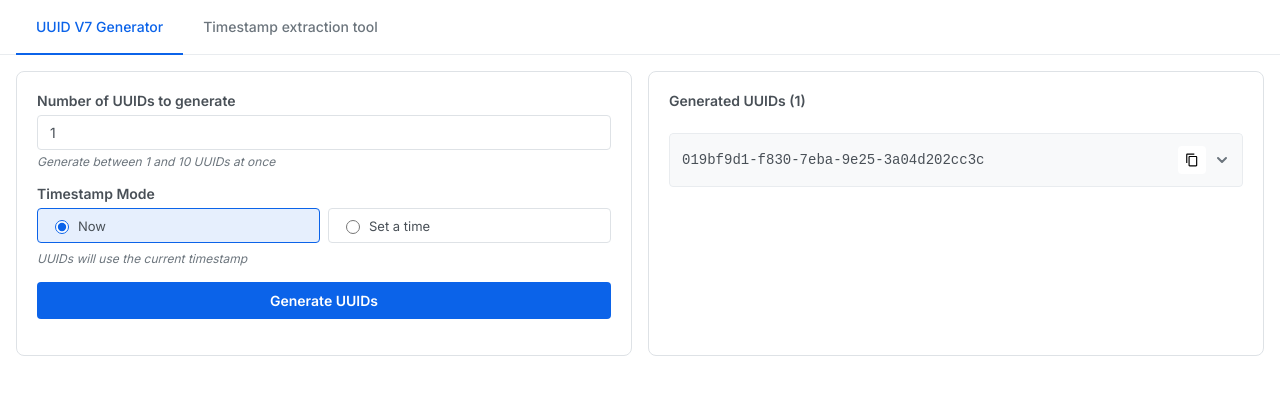
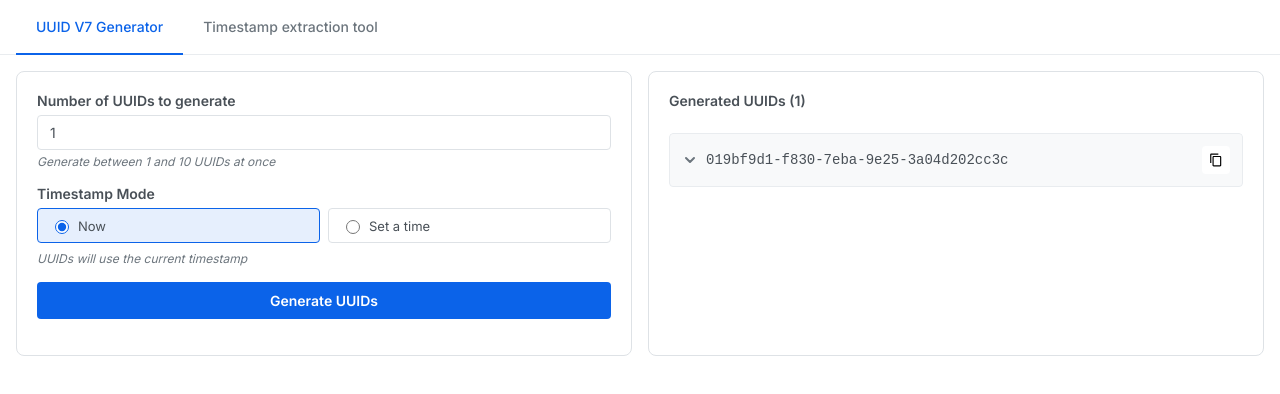
Before and after one commit to authgear/authgear-widget-uuid-v7-generator, a React (Vite) app: page / in a window 1280 px wide. Shown: the top 394 px of the page. Built offline with nearby package versions, Linux system fonts and the light colour scheme.

Commit message:
Implement character highlighting in UUIDGenerator for better user interaction.

```diff
--- a/src/App.tsx
+++ b/src/App.tsx
@@ -17,18 +17,9 @@ const App: React.FC = () => {
             box-sizing: border-box;
           }
 
-          /* Ensure proper scrolling in iframe contexts */
           .uuid-widget {
-            height: 100% !important;
-            min-height: 100% !important;
-          }
-
-          /* Ensure content area can scroll properly */
-          .uuid-widget > div:last-child {
-            height: 100% !important;
-            min-height: 100% !important;
-            overflow-y: auto !important;
-            overflow-x: hidden !important;
+            height: 100%;
+            min-height: 0;
           }
         `}
       </style>
--- a/src/components/UUIDGenerator.tsx
+++ b/src/components/UUIDGenerator.tsx
@@ -1,6 +1,6 @@
 import React, { useState, useEffect } from "react";
 
-import { generateUUIDv7, parseUUIDv7Timestamp, formatUUID } from "../utils/uuidUtils";
+import { generateUUIDv7, parseUUIDv7Timestamp, formatUUID, getUUIDv7Fields } from "../utils/uuidUtils";
 import DateTimePicker from "./DateTimePicker";
 import UUIDInspector from "./UUIDInspector";
 
@@ -310,9 +310,7 @@ const UUIDGenerator: React.FC = () => {
       color: "#495057",
       padding: 0,
       width: "100%",
-      height: "100%",
       boxSizing: "border-box",
-      overflow: "auto"
     }}>
       <div style={{
         display: "flex",
@@ -756,6 +754,32 @@ const UUIDGenerator: React.FC = () => {
                   {generatedUUIDs.map((uuid, index) => {
                     const timestampInfo = getTimestampInfo(uuid);
                     const isSelected = selectedUUIDIndex === index;
+                    const showHighlight =
+                      isSelected && inspectorExpanded && inspectorClickedId != null;
+                    const fields = showHighlight ? getUUIDv7Fields(uuid) : null;
+                    const activeField = fields?.find((f) => f.id === inspectorClickedId) ?? null;
+                    const highlightSet = new Set<string>();
+                    if (activeField) {
+                      for (const [a, b] of activeField.ranges) {
+                        for (let i = a; i < b; i++) highlightSet.add(String(i));
+                      }
+                    }
+                    const uuidContent = showHighlight && activeField
+                      ? uuid.split("").map((ch, i) => (
+                          <span
+                            key={i}
+                            style={{
+                              padding: "1px 0",
+                              backgroundColor: highlightSet.has(String(i))
+                                ? "rgba(11, 99, 233, 0.2)"
+                                : "transparent",
+                              color: highlightSet.has(String(i)) ? "#0B63E9" : "inherit",
+                            }}
+                          >
+                            {ch}
+                          </span>
+                        ))
+                      : uuid;
                     return (
                       <div
                         key={index}
@@ -802,6 +826,25 @@ const UUIDGenerator: React.FC = () => {
                           gap: "8px",
                           marginBottom: timestampInfo ? "8px" : "0"
                         }}>
+                          <span
+                            style={{
+                              display: "inline-flex",
+                              alignItems: "center",
+                              flexShrink: 0,
+                              color: inspectorExpanded && isSelected ? "#0B63E9" : "#6c757d",
+                            }}
+                            title={inspectorExpanded && isSelected ? "Hide details" : "See more details"}
+                          >
+                            {inspectorExpanded && isSelected ? (
+                              <svg width="16" height="16" viewBox="0 0 16 16" fill="none" xmlns="http://www.w3.org/2000/svg">
+                                <path d="M4 10L8 6L12 10" stroke="currentColor" strokeWidth="2" strokeLinecap="round" strokeLinejoin="round"/>
+                              </svg>
+                            ) : (
+                              <svg width="16" height="16" viewBox="0 0 16 16" fill="none" xmlns="http://www.w3.org/2000/svg">
+                                <path d="M4 6L8 10L12 6" stroke="currentColor" strokeWidth="2" strokeLinecap="round" strokeLinejoin="round"/>
+                              </svg>
+                            )}
+                          </span>
                           <code style={{
                             fontSize: "14px",
                             color: "#495057",
@@ -809,7 +852,7 @@ const UUIDGenerator: React.FC = () => {
                             flex: 1,
                             wordBreak: "break-all" as const
                           }}>
-                            {uuid}
+                            {uuidContent}
                           </code>
                           <button
                             onClick={(e) => {
@@ -834,15 +877,6 @@ const UUIDGenerator: React.FC = () => {
                               </svg>
                             )}
                           </button>
-                          {inspectorExpanded && isSelected ? (
-                            <svg width="16" height="16" viewBox="0 0 16 16" fill="none" xmlns="http://www.w3.org/2000/svg" style={{ flexShrink: 0 }}>
-                              <path d="M4 10L8 6L12 10" stroke="#0B63E9" strokeWidth="2" strokeLinecap="round" strokeLinejoin="round"/>
-                            </svg>
-                          ) : (
-                            <svg width="16" height="16" viewBox="0 0 16 16" fill="none" xmlns="http://www.w3.org/2000/svg" style={{ flexShrink: 0 }}>
-                              <path d="M4 6L8 10L12 6" stroke="#6c757d" strokeWidth="2" strokeLinecap="round" strokeLinejoin="round"/>
-                            </svg>
-                          )}
                         </div>
                         {timestampInfo && (
                           <div style={{
--- a/src/components/UUIDInspector.tsx
+++ b/src/components/UUIDInspector.tsx
@@ -10,27 +10,6 @@ const styles = {
     borderRadius: 8,
     fontFamily: "Inter, sans-serif",
   } as React.CSSProperties,
-  heading: {
-    fontWeight: 600,
-    fontSize: 14,
-    color: "#495057",
-    marginBottom: 12,
-  } as React.CSSProperties,
-  uuidLine: {
-    fontFamily: "monospace",
-    fontSize: 14,
-    color: "#495057",
-    marginBottom: 16,
-    lineHeight: 1.6,
-    wordBreak: "break-all" as const,
-  } as React.CSSProperties,
-  segment: (active: boolean) =>
-    ({
-      padding: "1px 0",
-      backgroundColor: active ? "rgba(11, 99, 233, 0.2)" : "transparent",
-      color: active ? "#0B63E9" : "inherit",
-      transition: "background-color 0.15s, color 0.15s",
-    }) as React.CSSProperties,
   fieldList: {
     display: "flex",
     flexDirection: "column" as const,
@@ -82,15 +61,10 @@ export default function UUIDInspector({
   onFieldClick,
 }: UUIDInspectorProps) {
   const fields = useMemo(() => getUUIDv7Fields(uuid), [uuid]);
-  const activeField = useMemo(
-    () => fields?.find((f) => f.id === activeFieldId) ?? null,
-    [fields, activeFieldId]
-  );
 
   if (!fields || fields.length === 0) {
     return (
       <div style={styles.panel}>
-        <div style={styles.heading}>UUID v7 Inspector</div>
         <div style={{ ...styles.fieldMeta, color: "#6c757d" }}>
           Not a valid UUID v7. Inspector available when a UUID v7 is displayed.
         </div>
@@ -98,33 +72,11 @@ export default function UUIDInspector({
     );
   }
 
-  const highlightedRanges = new Set<string>();
-  if (activeField) {
-    for (const [a, b] of activeField.ranges) {
-      for (let i = a; i < b; i++) highlightedRanges.add(String(i));
-    }
-  }
-
-  const uuidWithHighlights = (() => {
-    const out: React.ReactNode[] = [];
-    for (let i = 0; i < uuid.length; i++) {
-      const active = highlightedRanges.has(String(i));
-      out.push(
-        <span key={i} style={styles.segment(active)}>
-          {uuid[i]}
-        </span>
-      );
-    }
-    return out;
-  })();
-
   return (
     <div style={styles.panel}>
-      <div style={styles.heading}>UUID v7 Inspector</div>
       <div style={{ fontSize: 12, color: "#6c757d", marginBottom: 12, fontStyle: "italic" }}>
-        Click a field to highlight it in the UUID and see bit-level details.
+        Click a field to highlight it in the UUID above and see bit-level details.
       </div>
-      <div style={styles.uuidLine}>{uuidWithHighlights}</div>
       <div style={styles.fieldList}>
         {fields.map((f) => {
           const active = f.id === activeFieldId;
--- a/src/components/UUIDWidget.tsx
+++ b/src/components/UUIDWidget.tsx
@@ -31,16 +31,10 @@ const tabStyles = {
   content: {
     flex: 1,
     minHeight: 0,
-    overflow: "hidden",
+    overflowY: "auto",
+    overflowX: "hidden",
     padding: "16px",
     boxSizing: "border-box",
-    display: "flex",
-    flexDirection: "column",
-  } as React.CSSProperties,
-  contentInner: {
-    flex: 1,
-    minHeight: 0,
-    overflow: "auto",
   } as React.CSSProperties,
 };
 
@@ -83,10 +77,8 @@ const UUIDWidget: React.FC = () => {
         ))}
       </div>
       <div style={tabStyles.content}>
-        <div style={tabStyles.contentInner}>
-          {activeTab === "uuid-v7" && <UUIDGenerator />}
-          {activeTab === "timestamp-extraction" && <TimestampExtractionTool />}
-        </div>
+        {activeTab === "uuid-v7" && <UUIDGenerator />}
+        {activeTab === "timestamp-extraction" && <TimestampExtractionTool />}
       </div>
     </div>
   );
```
